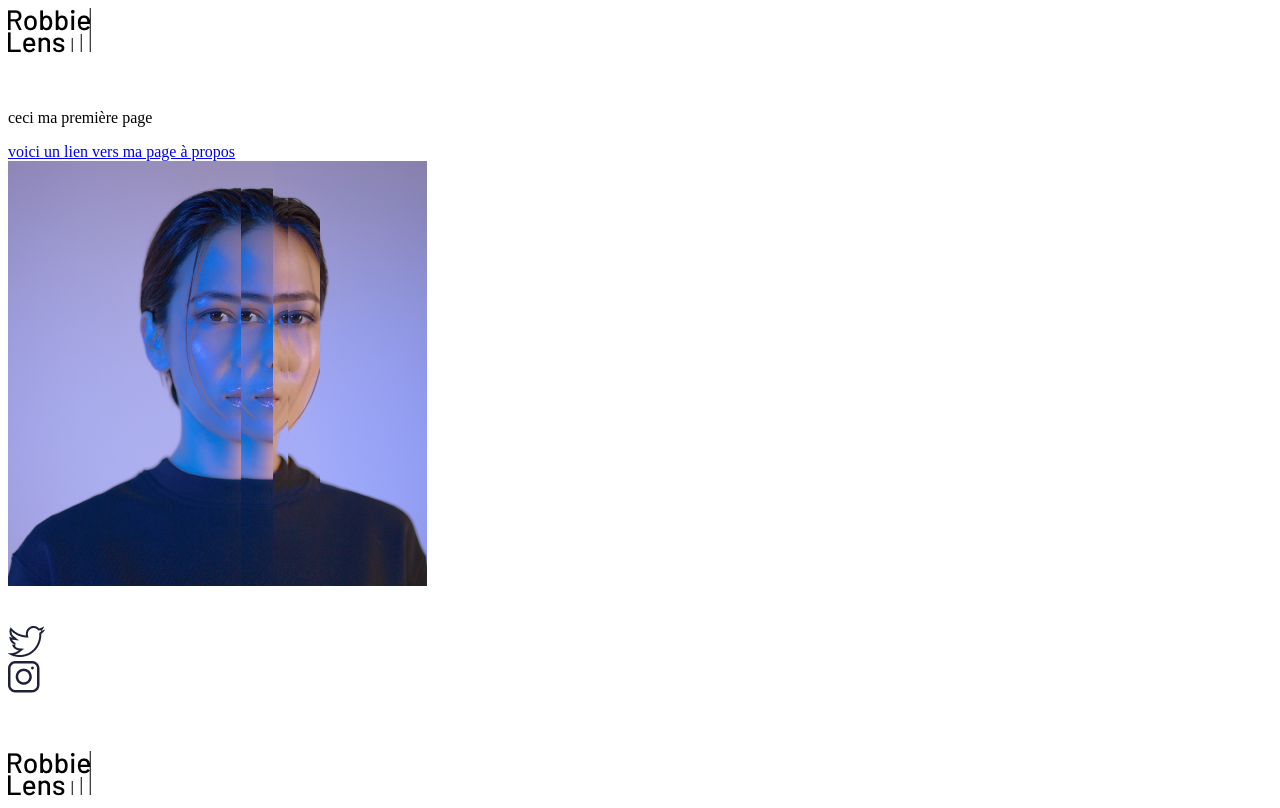
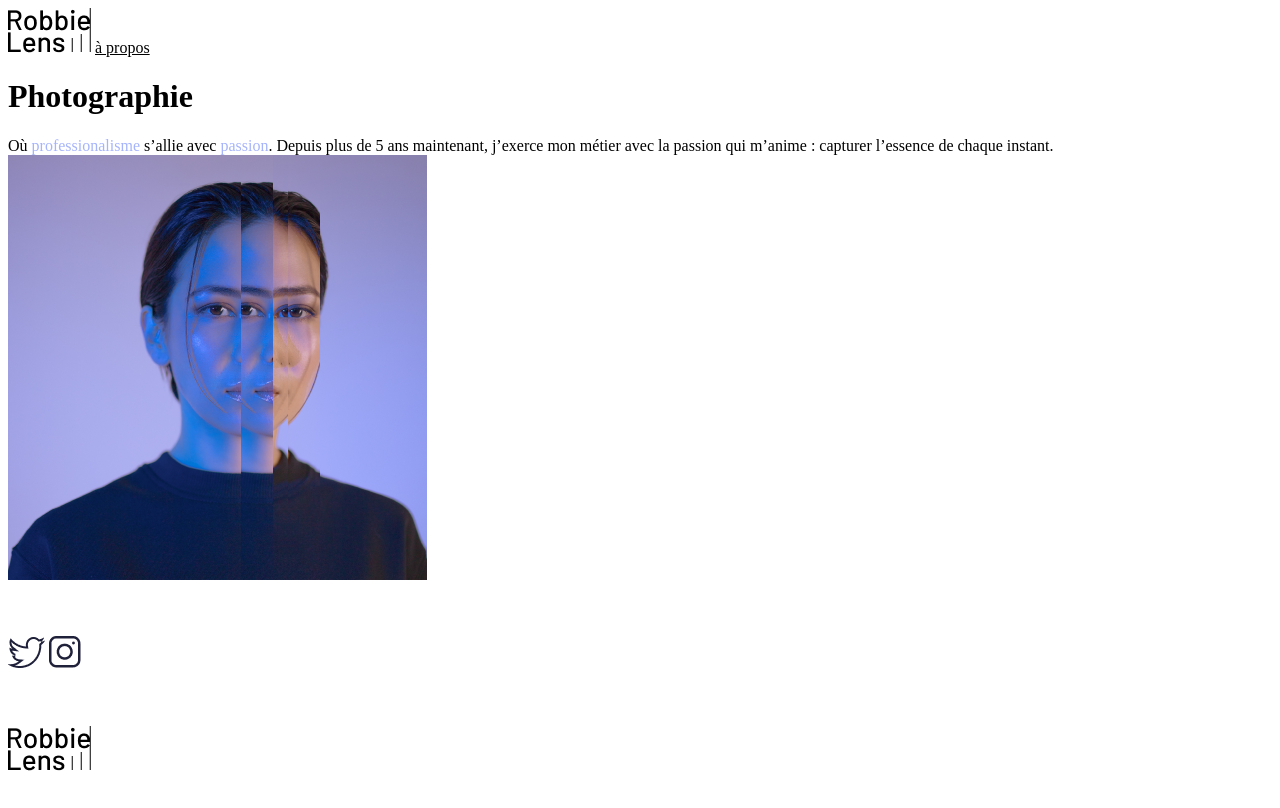
Before and after one commit to Lamia-idir/premierprojet, a plain HTML site: page index.html in a window 1280 px wide. Drawn offline with Linux system fonts and the light colour scheme.

Commit message:
Ajout div et class pour couleur texte

```diff
--- a/index.html
+++ b/index.html
@@ -7,18 +7,34 @@
 
 
     </head>
-    <body> <img src="images/logo (1).png" atl="logo"> <br><br><br>
-        <p>ceci ma première page</p>
 
-        <a href="a-propos.html"> voici un lien vers ma page à propos</a><br>
+    <body>
+        <div>
+
+            <a href="index.html"> <img src="images/logo (1).png" atl="logo"></a>
+            <a href="a-propos.html"> à propos </a>
+        </div>
+           <h1>Photographie</h1>
+           <p> Où <span class="color">professionalisme</span> s’allie avec<span  class="color"> passion</span>. Depuis plus de 5 ans maintenant, j’exerce mon métier avec la passion
+               qui m’anime : capturer l’essence de chaque instant.
+
             <img src="images/robbie-lens.png" alt="photo de mon projet"><br><br><br>
+
+        <div>
              <a href="https://x.com/Accueil" target="_blank"> <img src="images/twitter.png"
-            alt="icone de twiter" tittle="cliquez ici"></a> <br>
+                alt="icone de twiter" tittle="cliquez ici"></a>
+
              <a href=  "https://www.instagram.com/consent/?flow=ad_free_subscription&params_
                 json=%7B%22afs_variant%22%3A%22first_time%22%2C%22gcl_experience_id%22%3A%2200b6a9c7-
                 2d48-42ad-a766-75dc6b2e696a%22%7D&source=ad_free_subscription_blocking_flow"target="_blank">
            <img src="images/instagram.png" alt="icone de instagram" tittle="cliquez ici"> </a><br><br><br><br>
-    <body> <img src="images/logo (1).png" atl="logo">
+           <a href="index.html"> <img src="images/logo (1).png" atl="logo"></a>
+        </div>
+    <body>
+
+
+
+
 
     </body>
 </html>
--- a/style.css
+++ b/style.css
@@ -0,0 +1,6 @@
+a {
+  color: black; /* change la couleur du lien */
+}
+.color {
+  color: #A5B4FC;
+}
```
Also changed, not shown: a-propos.html (+9 -2 lines). Lines whose indentation alone changed are shown as unchanged.
